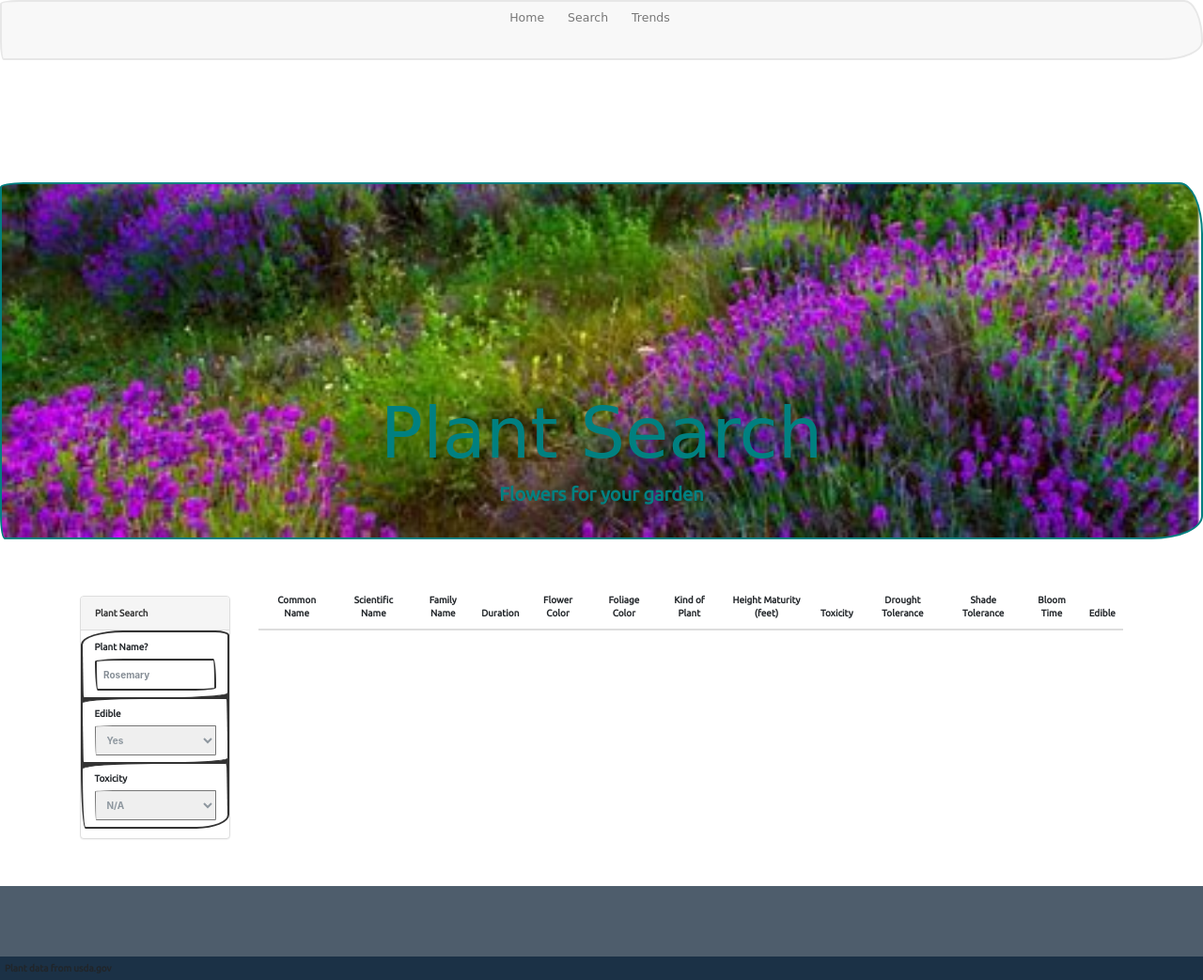
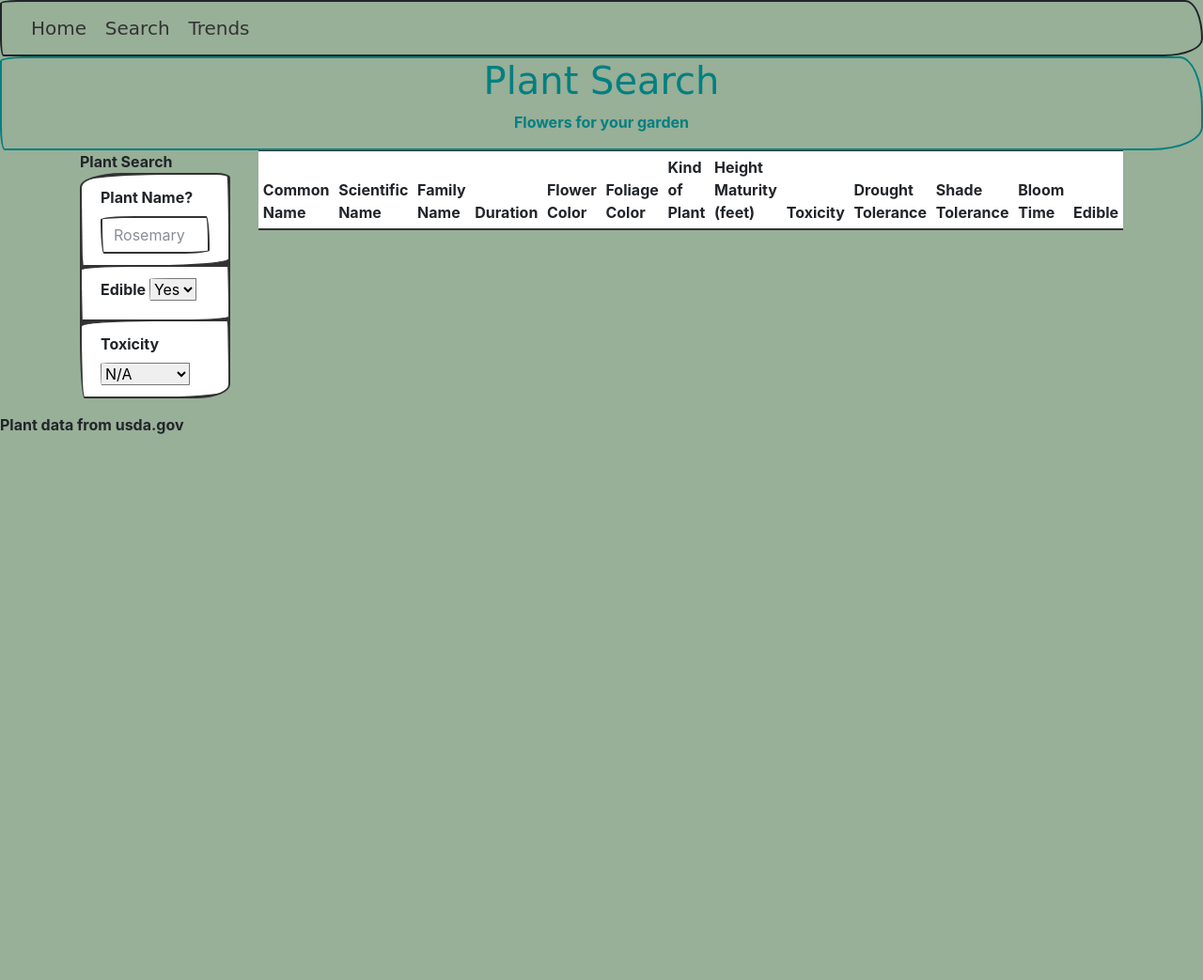
Before and after one commit to saronraut/PlantWorld, a Flask app: page /search in a window 1280 px wide. Shown: the whole page at 94% size. After the commit the page ends 462 px from the top, so only its background shows below. Run offline with Flask 2, Linux system fonts and the light colour scheme; lists and menus that the app fills with data are empty; some libraries are stand-ins or nearby versions; some web fonts are replaced.

Commit message:
all html files are using the same css formatting

```diff
--- a/Heroku_Deployment/Starter/static/css/style3.css
+++ b/Heroku_Deployment/Starter/static/css/style3.css
@@ -17,7 +17,12 @@
     color: teal;
 }
 
-.a.navbar-header {
-    position: left;
+body{
+    background-color: #98af98;
+  }
+
+
+#filter {
+    color: #98af98
 
 }
--- a/Heroku_Deployment/Starter/templates/form.html
+++ b/Heroku_Deployment/Starter/templates/form.html
@@ -7,11 +7,11 @@
   <meta name="viewport" content="width=device-width, initial-scale=1">
   <meta name = "description" content ="Project using plant data"/>
   <mata name ="keywords" content = "common name, shade tolerance, scientific name"/>
-  <link rel="stylesheet" href="https://maxcdn.bootstrapcdn.com/bootswatch/3.3.7/superhero/bootstrap.min.css">
+  <!-- <link rel="stylesheet" href="https://maxcdn.bootstrapcdn.com/bootswatch/3.3.7/superhero/bootstrap.min.css"> -->
   <link href="https://fonts.googleapis.com/css?family=Ubuntu" rel="stylesheet">
-  <link rel="stylesheet" href="../static/css/styleSearch.css">
+  <!-- <link rel="stylesheet" href="../static/css/styleSearch.css"> -->
   <link rel="stylesheet" href="{{ url_for('static', filename='css/style.css') }}">
-  <link rel="stylesheet" href="{{ url_for('static', filename='css/style3.css') }}">
+  <link rel="stylesheet" href="../static/css/style3.css">
 </head>
 
 <body>
--- a/Heroku_Deployment/Starter/templates/trends.html
+++ b/Heroku_Deployment/Starter/templates/trends.html
@@ -4,9 +4,11 @@
   <title>Bootstrap Example</title>
   <meta charset="utf-8">
   <meta name="viewport" content="width=device-width, initial-scale=1">
-  <link rel="stylesheet" href="https://maxcdn.bootstrapcdn.com/bootstrap/3.4.1/css/bootstrap.min.css">
+  <!-- <link rel="stylesheet" href="https://maxcdn.bootstrapcdn.com/bootstrap/3.4.1/css/bootstrap.min.css"> -->
+  <link rel="stylesheet" href="{{ url_for('static', filename='css/style.css') }}">
+  <link rel="stylesheet" href="../static/css/style3.css">
   <script src="https://ajax.googleapis.com/ajax/libs/jquery/3.5.1/jquery.min.js"></script>
-  <script src="https://maxcdn.bootstrapcdn.com/bootstrap/3.4.1/js/bootstrap.min.js"></script>
+  <!-- <script src="https://maxcdn.bootstrapcdn.com/bootstrap/3.4.1/js/bootstrap.min.js"></script> -->
   <style>
     /* Remove the navbar's default margin-bottom and rounded borders */
     .navbar {
```
Also changed, not shown: 1 other file.
